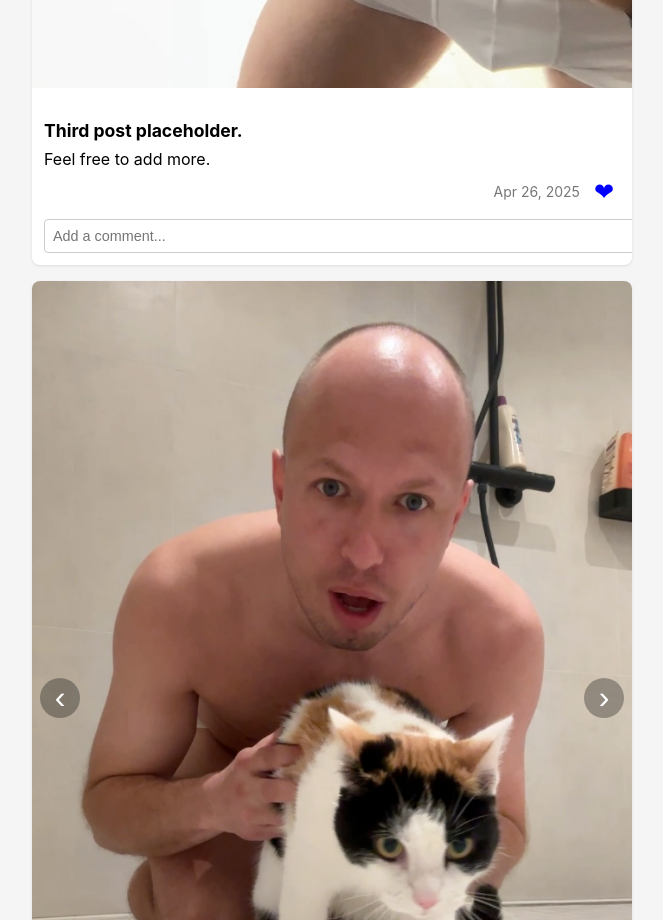
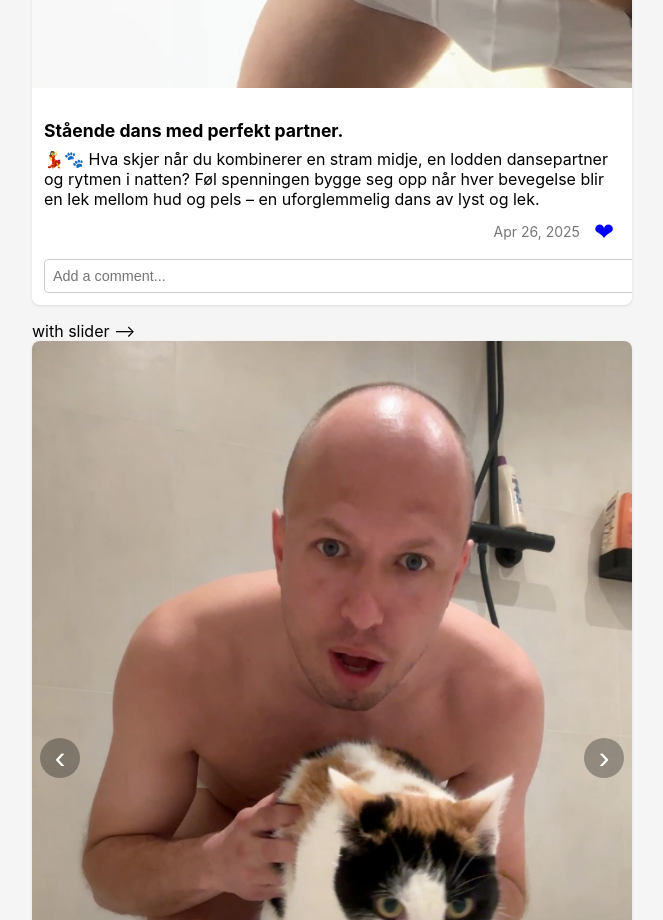
Before and after one commit to tkroken/tigertom, a plain HTML site: page index.html in a window 1280 px wide. Shown: the part 3720-4640 px from the top of the page, without its empty margins (308-971 px from the left). Drawn offline with Linux system fonts and the light colour scheme.

Commit message:
Update index.html

```diff
--- a/index.html
+++ b/index.html
@@ -140,14 +140,14 @@
         <button class="slider-arrow right">›</button>
       </div>
       <div class="post-content">
-        <h2 class="post-title">Third post placeholder.</h2>
-        <p class="post-text">Feel free to add more.</p>
+        <h2 class="post-title">Stående dans med perfekt partner.</h2>
+        <p class="post-text">💃🐾 Hva skjer når du kombinerer en stram midje, en lodden dansepartner og rytmen i natten? Føl spenningen bygge seg opp når hver bevegelse blir en lek mellom hud og pels – en uforglemmelig dans av lyst og lek.</p>
         <div class="post-meta"><time datetime="2025-04-26">Apr 26, 2025</time><button class="like-btn">❤</button></div>
         <div class="comment-area"><input type="text" placeholder="Add a comment..."></div>
       </div>
     </article>
 
-    <!-- Post 4 with slider -->
+    <!-- Post 4 with slider --> with slider -->
     <article class="post">
       <div class="slider-container">
         <button class="slider-arrow left">‹</button>
```
